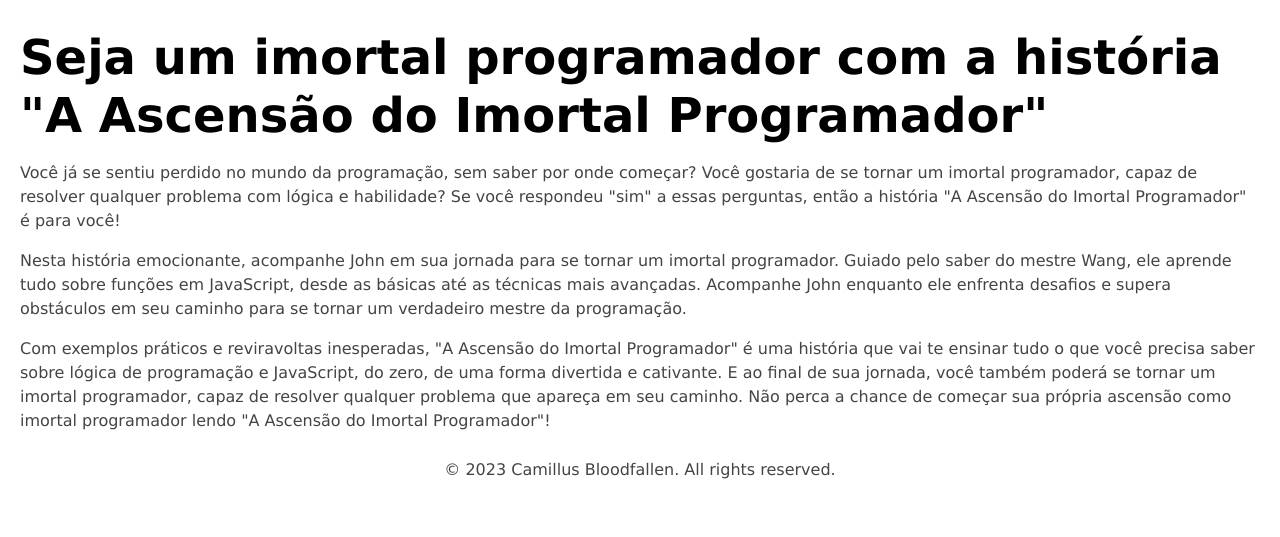
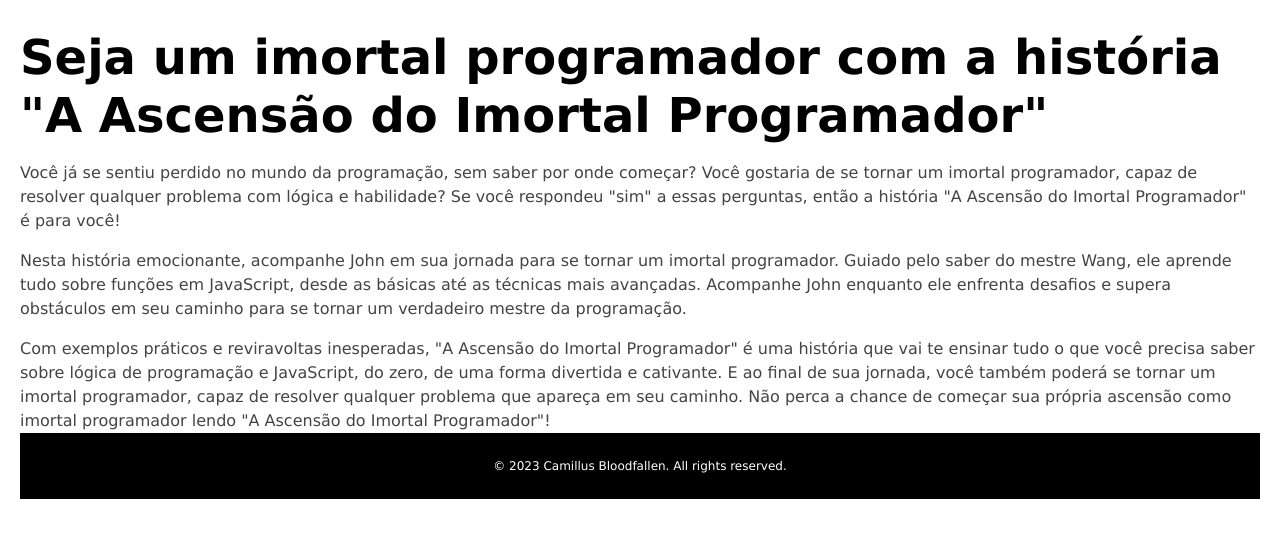
Before and after one commit to ricardo564/TheRiseOfTheImmortalProgrammer, an Astro site: page / in a window 1280 px wide. Shown: the part 117-654 px from the top of the page. Built offline with nearby package versions, Linux system fonts and the light colour scheme; Astro itself is replaced by a stand-in of ours.

Commit message:
style: adjust text and background color of footer :art:

```diff
--- a/src/blocks/Footer.astro
+++ b/src/blocks/Footer.astro
@@ -2,7 +2,7 @@
 const today = new Date();
 ---
 
-<footer class="bottom-0 w-full h-auto">
+<footer class="bottom-0 w-full h-auto bg-black text-white text-xs">
 	&copy; {today.getFullYear()} Camillus Bloodfallen. All rights reserved.
 </footer>
 <style>
```
